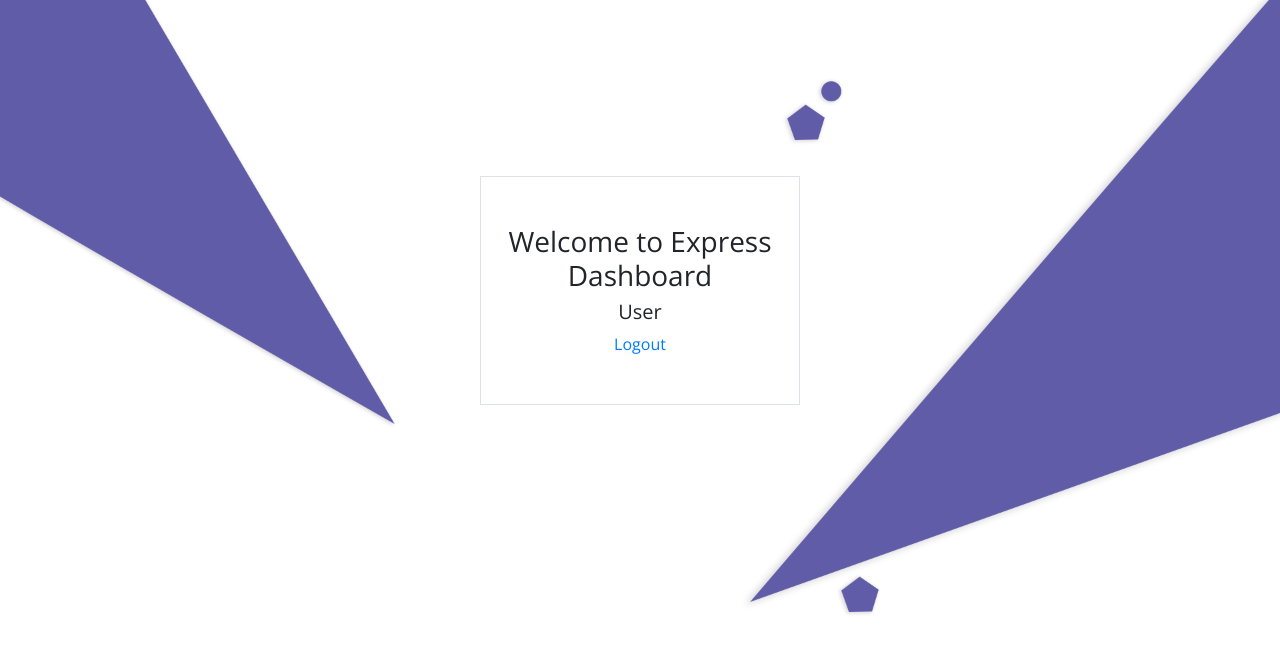
After one commit to merajshaikh/node-login-app, a Node server app: template views/dashboard.ejs in a window 1280 px wide. The commit adds this page. Shown: the top 645 px of the page. Run offline with Node 20, Linux system fonts and the light colour scheme; the template is opened without the code that fills it, so the values that code supplies are empty.

Commit message:
final commit login system working fine

```diff
--- a/index.js
+++ b/index.js
@@ -1,14 +1,37 @@
 const express = require('express');
+const path = require('path');
+const bodyparser = require('body-parser')
+const session = require('express-session')
+const {v4: uuidv4} = require('uuid')
+
+// seprated route module imported here
+const router = require('./router')
 
 const app = express();
 const port = process.env.PORT||3000;
 
+app.use(bodyparser.json())
+app.use(bodyparser.urlencoded({extended:true}))
+
 app.set('view engine','ejs');
+
+// load static files using path modules and express
+
+app.use('/static',express.static(path.join(__dirname,'public')))
+app.use('/assets',express.static(path.join(__dirname,'public/assets')))
+
+app.use(session({
+    secret: uuidv4(),
+    resave:false,
+    saveUninitialized: true
+}))
+
+app.use('/route',router)
 
 //home route
 app.get("/",(req, res)=>{
-    res.render('base',{title:"login system"})
+    res.render('base',{title:"Login system"})
     // console.log("home route just hit")
 }).listen(port,()=>{
-    console.log("server running on " + port)
+    console.log("server running on http://localhost:" + port)
 })
--- /dev/null
+++ b/public/style.css
@@ -0,0 +1,18 @@
+@import url('https://fonts.googleapis.com/css2?family=Open+Sans&display=swap');
+body{
+    font-family: 'Open Sans', sans-serif;
+    background-image: url('/assets/background_png.png');
+    background-size: cover;
+    background-repeat: no-repeat;
+}
+
+.center-div{
+    padding-top: 10%;
+}
+form{
+    padding: 0.3em;
+}
+
+#login .title > span{
+    font-size: .8em;
+}
--- /dev/null
+++ b/views/dashboard.ejs
@@ -0,0 +1,12 @@
+<%-include('header')-%>
+
+
+<div class="text-center center-div mt-5" id='login'>
+    <div class="container w-25 border py-5 mt5">
+        <h3>Welcome to Express Dashboard</h3>
+        <h5> <%=locals.user ? user:"User"%> </h5>
+        <a href="/route/logout">Logout</a>
+    </div>
+
+</div>
+<%-include('footer')-%>
--- a/views/header.ejs
+++ b/views/header.ejs
@@ -4,7 +4,8 @@
     <meta charset="UTF-8">
     <meta http-equiv="X-UA-Compatible" content="IE=edge">
     <meta name="viewport" content="width=device-width, initial-scale=1.0">
-    <title> <%=title%> </title>
-    <link href="https://cdn.jsdelivr.net/npm/bootstrap@5.0.0/dist/css/bootstrap.min.css" rel="stylesheet" integrity="sha384-wEmeIV1mKuiNpC+IOBjI7aAzPcEZeedi5yW5f2yOq55WWLwNGmvvx4Um1vskeMj0" crossorigin="anonymous">
+    <title> <%=locals.title ? title : "Login System" %> </title>
+    <link rel="stylesheet" href="https://maxcdn.bootstrapcdn.com/bootstrap/4.0.0/css/bootstrap.min.css" integrity="sha384-Gn5384xqQ1aoWXA+058RXPxPg6fy4IWvTNh0E263XmFcJlSAwiGgFAW/dAiS6JXm" crossorigin="anonymous">
+    <link rel="stylesheet" href="/static/style.css">
 </head>
 <body>
```
Also changed, not shown: router.js (added, +46 -0 lines), views/base.ejs (+31 -1 lines), public/assets/background_png.png (added).
